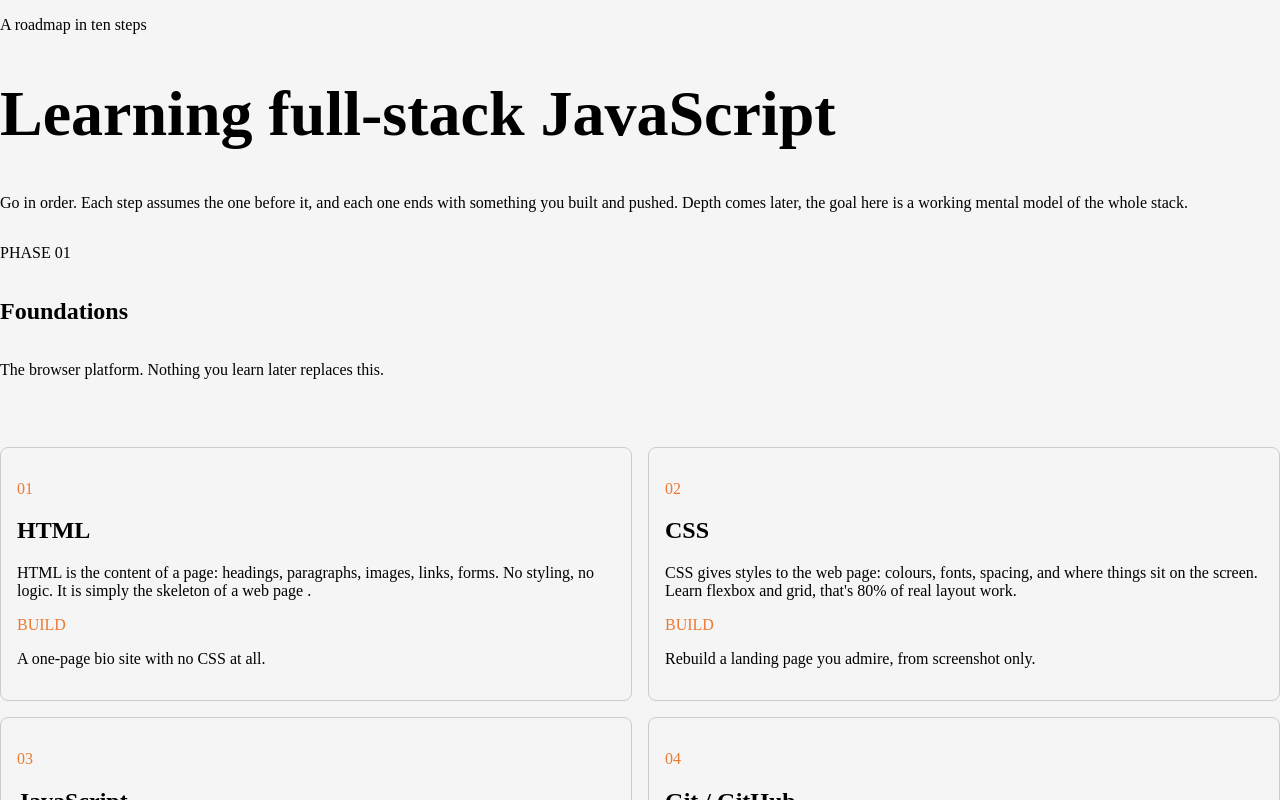
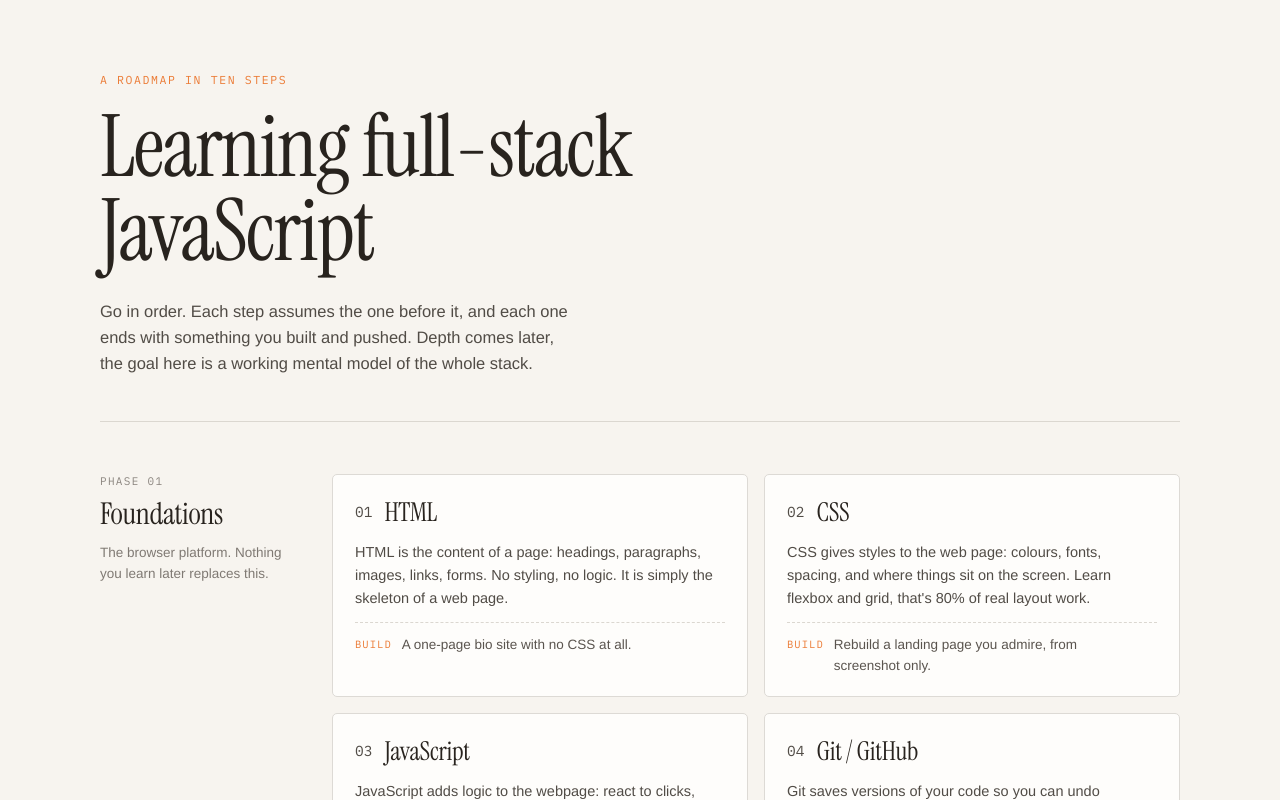
Before and after one commit to AdamKirikisla/learning-fullstack-js, a React (Vite) app in the folder learning-fullstack-js/: page / in a window 1280 px wide. Shown: the top 800 px of the page. Built offline with nearby package versions, Linux system fonts and the light colour scheme.

Commit message:
style Foundations

```diff
--- a/learning-fullstack-js/src/Components/Header.jsx
+++ b/learning-fullstack-js/src/Components/Header.jsx
@@ -1,15 +1,12 @@
 export default function Header() {
     return(
         <header>
-            <p>A roadmap in ten steps</p>
-            <h1>Learning full-stack
-                JavaScript</h1>
-            <p>Go in order. Each step assumes the one before it,
+            <p className="kicker">A roadmap in ten steps</p>
+            <h1>Learning full-stack JavaScript</h1>
+            <p className="lede">Go in order. Each step assumes the one before it,
                 and each one ends with something you built and pushed.
                 Depth comes later, the goal here is a working mental
                 model of the whole stack.</p>
         </header>
-
-
     )
 }
--- /dev/null
+++ b/learning-fullstack-js/src/Components/Main/Backend.jsx
@@ -0,0 +1,6 @@
+export default function Backend(){
+    return(
+        <>
+        </>
+    )
+}
--- a/learning-fullstack-js/src/Components/Main/Foundations.jsx
+++ b/learning-fullstack-js/src/Components/Main/Foundations.jsx
@@ -5,16 +5,18 @@ import GitHub from "./Foundations/GitHub"
 
 export default function Foundations(){
     return(
-        <>
+        <section className="phase">
+          <div className="phase-desc">
             <p>PHASE 01</p>
             <h2>Foundations</h2>
             <p>The browser platform. Nothing you learn later replaces this.</p>
+          </div>
           <div className="phase-grid">
             <HTML />
             <CSS />
             <JavaScript />
             <GitHub />
           </div>
-        </>
+        </section>
     )
 }
--- a/learning-fullstack-js/src/Components/Main/Foundations/CSS.jsx
+++ b/learning-fullstack-js/src/Components/Main/Foundations/CSS.jsx
@@ -1,16 +1,16 @@
 export default function CSS(){
     return(
-
         <div className="card">
-            <p className="step">02</p>
-            <h2>CSS</h2>
+            <div className="card-head">
+                <p className="step">02</p>
+                <h2>CSS</h2>
+            </div>
             <p>CSS gives styles to the web page: colours, fonts, spacing, and where things sit on the screen.
                 Learn flexbox and grid, that's 80% of real layout work.</p>
-            <span>BUILD</span>
-            <p>Rebuild a landing page you admire, from screenshot only.</p>
-
-
+            <div className="build">
+                <span>Build</span>
+                <p>Rebuild a landing page you admire, from screenshot only.</p>
+            </div>
         </div>
-
     )
 }
--- a/learning-fullstack-js/src/Components/Main/Foundations/GitHub.jsx
+++ b/learning-fullstack-js/src/Components/Main/Foundations/GitHub.jsx
@@ -1,17 +1,17 @@
 export default function GitHub(){
     return(
-
         <div className="card">
-            <p className="step">04</p>
-            <h2>Git / GitHub</h2>
+            <div className="card-head">
+                <p className="step">04</p>
+                <h2>Git / GitHub</h2>
+            </div>
             <p>Git saves versions of your code so you can undo mistakes;
                 GitHub stores those versions online. Learn to commit, push, branch, and open a pull request.
-                You can also host static websites via GitHub Pages</p>
-            <span>BUILD</span>
-            <p>Push steps 01-03 as 3 repos with real READMEs. Host them via GitHub Pages.</p>
-
-
+                You can also host static websites via GitHub Pages.</p>
+            <div className="build">
+                <span>Build</span>
+                <p>Push steps 01-03 as 3 repos with real READMEs. Host them via GitHub Pages.</p>
+            </div>
         </div>
-
     )
 }
--- a/learning-fullstack-js/src/Components/Main/Foundations/HTML.jsx
+++ b/learning-fullstack-js/src/Components/Main/Foundations/HTML.jsx
@@ -1,16 +1,16 @@
 export default function HTML(){
     return(
-
         <div className="card">
-            <p className="step">01</p>
-            <h2>HTML</h2>
+            <div className="card-head">
+                <p className="step">01</p>
+                <h2>HTML</h2>
+            </div>
             <p>HTML is the content of a page: headings, paragraphs, images, links, forms.
-                No styling, no logic. It is simply the skeleton of a web page .</p>
-            <span>BUILD</span>
-            <p>A one-page bio site with no CSS at all.</p>
-
-
+                No styling, no logic. It is simply the skeleton of a web page.</p>
+            <div className="build">
+                <span>Build</span>
+                <p>A one-page bio site with no CSS at all.</p>
+            </div>
         </div>
-
     )
 }
--- a/learning-fullstack-js/src/Components/Main/Foundations/JavaScript.jsx
+++ b/learning-fullstack-js/src/Components/Main/Foundations/JavaScript.jsx
@@ -1,17 +1,17 @@
 export default function JavaScript(){
     return(
-
         <div className="card">
-            <p className="step">03</p>
-            <h2>JavaScript</h2>
+            <div className="card-head">
+                <p className="step">03</p>
+                <h2>JavaScript</h2>
+            </div>
             <p>JavaScript adds logic to the webpage: react to clicks, change content,
                 load data from a server. This is the biggest step —
                 React, Node and TypeScript are all essentially JavaScript.</p>
-            <span>BUILD</span>
-            <p>A to-do app with zero libraries. Keep it — you'll port it twice.</p>
-
-
+            <div className="build">
+                <span>Build</span>
+                <p>A to-do app with zero libraries. Keep it — you'll port it twice.</p>
+            </div>
         </div>
-
     )
 }
--- a/learning-fullstack-js/src/Components/Main/Main.jsx
+++ b/learning-fullstack-js/src/Components/Main/Main.jsx
@@ -1,9 +1,11 @@
 import Foundations from "./Foundations"
+import Backend from "./Backend"
 
 export default function Main(){
     return(
         <section>
         <Foundations />
+        <Backend />
         </section>
 
     )
--- a/learning-fullstack-js/src/styles.css
+++ b/learning-fullstack-js/src/styles.css
@@ -1,40 +1,222 @@
-:root{
-    --orange: #eb7a34
+@import url("https://fonts.googleapis.com/css2?family=Instrument+Serif:ital@0;1&family=IBM+Plex+Mono:wght@400;500&display=swap");
+
+/* Tokens */
+:root {
+  --orange: #eb7a34;
+  --bg: oklch(0.968 0.008 85);
+  --surface: oklch(0.995 0.003 85);
+  --ink: oklch(0.26 0.012 70);
+  --ink-soft: oklch(0.42 0.012 70);
+  --ink-mute: oklch(0.58 0.012 70);
+  --line: oklch(0.88 0.01 80);
+
+  --serif: "Instrument Serif", Georgia, serif;
+  --sans: "Helvetica Neue", Helvetica, Arial, sans-serif;
+  --mono: "IBM Plex Mono", ui-monospace, monospace;
 }
 
-
-body{
-    margin: 0;
-    background-color: whitesmoke;
-}
-h1{
-    font-size: 4rem;
+/* Base */
+* {
+  box-sizing: border-box;
 }
 
-section{
-    display: flex;
-    flex-direction: column;
+body {
+  margin: 0;
+  padding: 0 32px 96px;
+  background: var(--bg);
+  color: var(--ink);
+  font-family: var(--sans);
+  -webkit-font-smoothing: antialiased;
+}
+
+#root > * {
+  max-width: 1080px;
+  margin: 0 auto;
+}
+
+h1,
+h2,
+h3 {
+  font-family: var(--serif);
+  font-weight: 400;
+  letter-spacing: -0.01em;
+  margin: 0;
+}
+
+p {
+  margin: 0;
+  text-wrap: pretty;
+}
+
+a {
+  color: var(--orange);
+  text-decoration: none;
+  border-bottom: 1px solid oklch(0.83 0.05 40);
+}
+
+a:hover {
+  border-bottom-color: var(--orange);
+}
+
+/* Header */
+header {
+  padding: 72px 0 44px;
+  border-bottom: 1px solid var(--line);
+}
+
+header .kicker {
+  font-family: var(--mono);
+  font-size: 11.5px;
+  letter-spacing: 0.14em;
+  text-transform: uppercase;
+  color: var(--orange);
+}
+
+header h1 {
+  font-size: clamp(44px, 7vw, 86px);
+  line-height: 0.98;
+  letter-spacing: -0.02em;
+  margin: 18px 0 0;
+  max-width: 16ch;
+}
+
+header .lede {
+  margin-top: 24px;
+  font-size: 16.5px;
+  line-height: 1.6;
+  max-width: 52ch;
+  color: var(--ink-soft);
+}
+
+/* Layout */
+section {
+  display: flex;
+  flex-direction: column;
+}
+
+.phase {
+  display: grid;
+  grid-template-columns: 200px 1fr;
+  align-items: start;
+  gap: 32px;
+  padding: 52px 0;
+  border-bottom: 1px solid var(--line);
+}
+
+.phase:last-child {
+  border-bottom: 0;
+}
+
+.phase-desc {
+  position: sticky;
+  top: 32px;
+}
+
+.phase-desc p:first-child {
+  font-family: var(--mono);
+  font-size: 11px;
+  letter-spacing: 0.12em;
+  text-transform: uppercase;
+  color: oklch(0.62 0.012 70);
+}
+
+.phase-desc h2 {
+  font-size: 30px;
+  margin: 6px 0 10px;
+}
+
+.phase-desc p:last-child {
+  font-size: 13.5px;
+  line-height: 1.55;
+  color: var(--ink-mute);
 }
 
 .phase-grid {
   display: grid;
-  grid-template-columns: repeat(2, 1fr);
+  grid-template-columns: repeat(auto-fit, minmax(300px, 1fr));
   gap: 16px;
-  padding: 52px 0;
 }
 
+/* Cards */
 .card {
-  border: 1px solid #ccc;
-  border-radius: 8px;
-  padding: 16px;
+  display: flex;
+  flex-direction: column;
+  gap: 12px;
+  padding: 20px 22px;
+  background: var(--surface);
+  border: 1px solid oklch(0.89 0.008 80);
+  border-radius: 5px;
   cursor: pointer;
-  transition: .4s ease-in-out;
-}
-.card:hover{
-    transform: scale(1.04);
+  transition: transform 0.18s ease, border-color 0.18s ease;
 }
 
-span,
-.step{
-    color: var(--orange);
+.card:hover {
+  transform: translateY(-2px);
+  border-color: oklch(0.62 0.12 40);
 }
+
+.card-head {
+  display: flex;
+  align-items: center;
+  gap: 12px;
+}
+
+.card-head h2 {
+  font-size: 26px;
+}
+
+.card p {
+  font-size: 14.5px;
+  line-height: 1.6;
+  color: var(--ink-soft);
+}
+
+.step {
+  font-family: var(--mono);
+  font-size: 12px;
+  color: var(--orange);
+}
+
+/* Build note */
+.build {
+  display: flex;
+  gap: 10px;
+  padding-top: 12px;
+  border-top: 1px dashed var(--line);
+}
+
+.build span {
+  font-family: var(--mono);
+  font-size: 10.5px;
+  letter-spacing: 0.1em;
+  text-transform: uppercase;
+  color: var(--orange);
+  padding-top: 2px;
+}
+
+.build p {
+  font-size: 13.5px;
+  line-height: 1.5;
+  color: oklch(0.45 0.012 70);
+}
+
+/* Responsive */
+@media (max-width: 760px) {
+  body {
+    padding: 0 20px 64px;
+  }
+
+  header {
+    padding: 48px 0 32px;
+  }
+
+  .phase {
+    grid-template-columns: 1fr;
+    gap: 20px;
+    padding: 40px 0;
+  }
+
+  .phase-desc {
+    position: static;
+  }
+}
```
Lines whose indentation alone changed are shown as unchanged.
